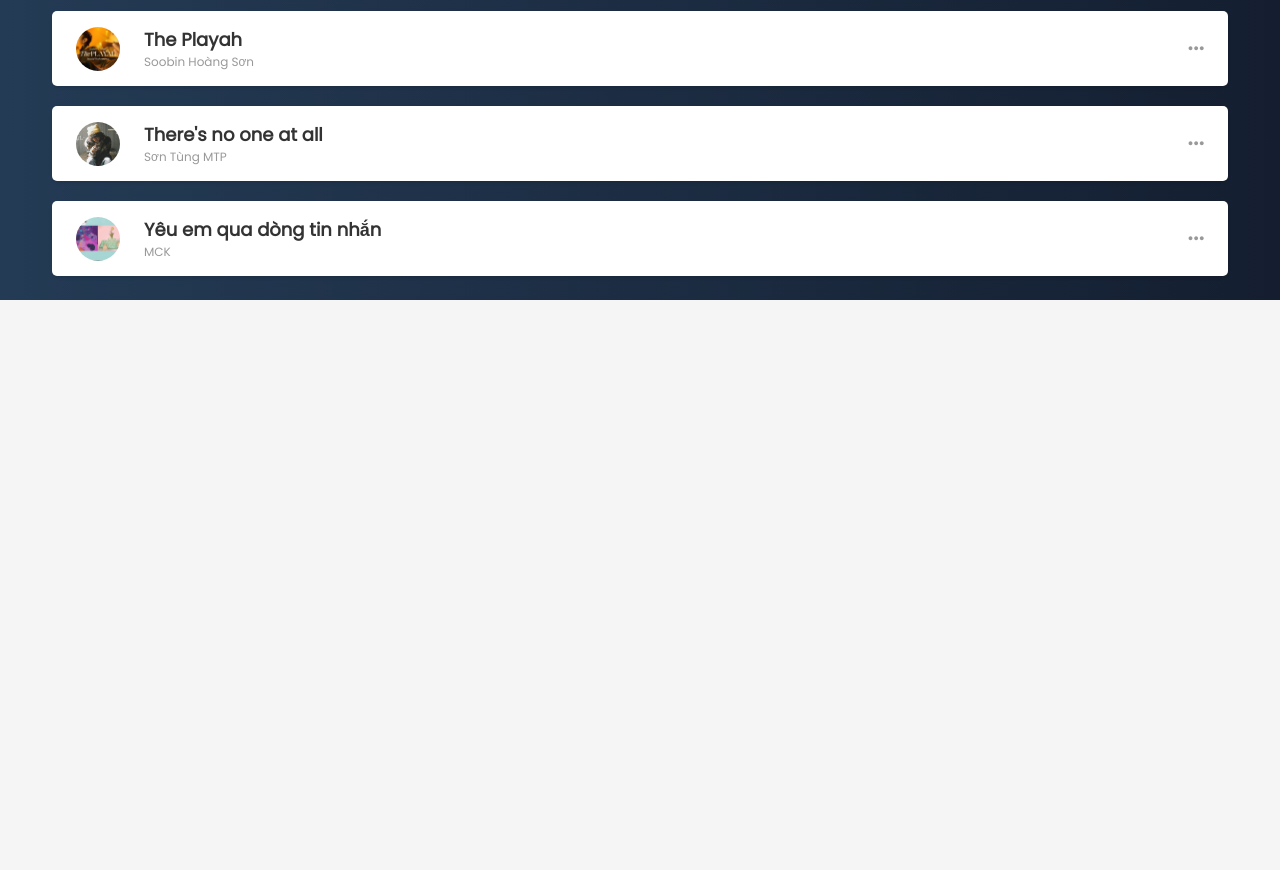
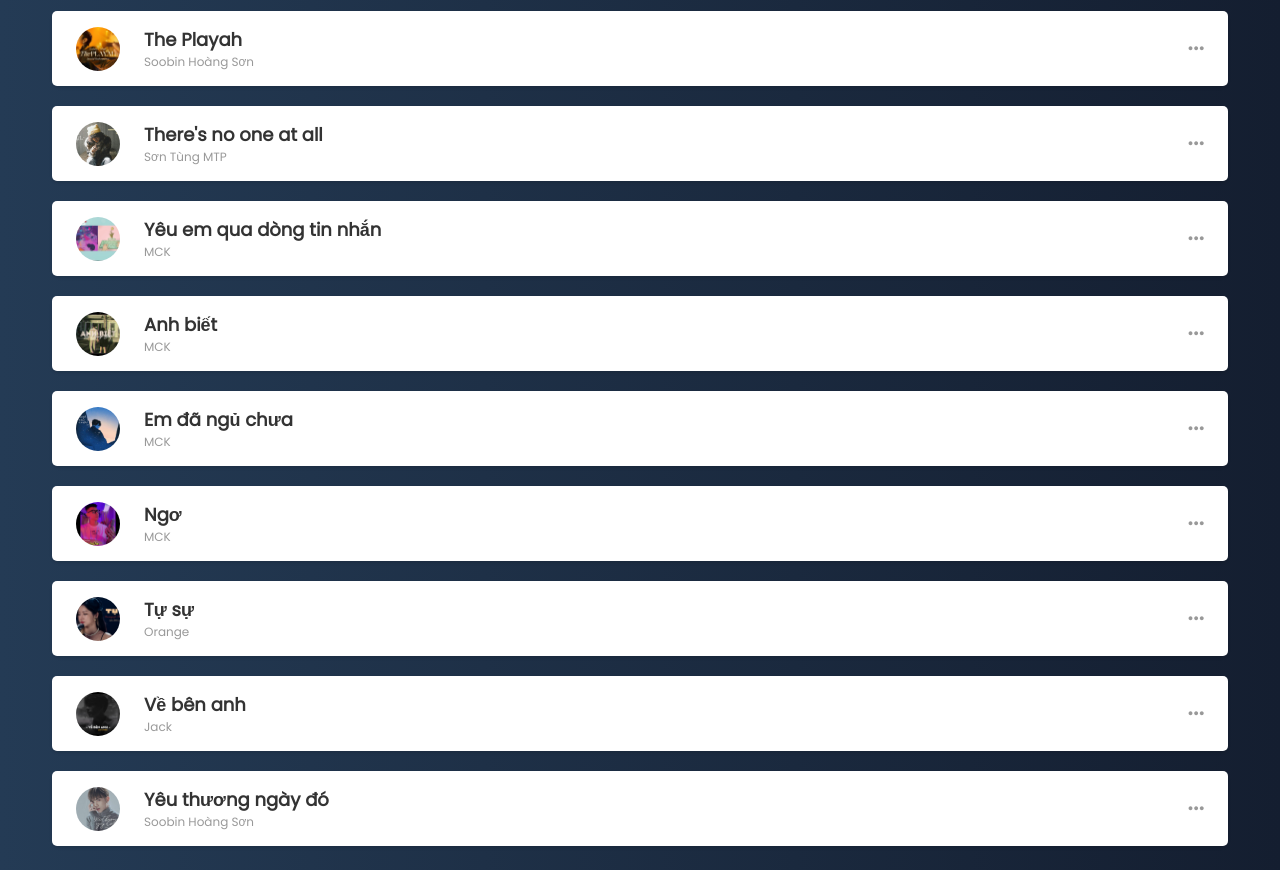
Before and after one commit to NguyenHuuVanh/Music-App, a plain HTML site: page index.html in a window 1280 px wide. Shown: the part 1134-2004 px from the top of the page. Before the commit the page ends 1434 px from the top, so only its background shows below. Drawn offline with Linux system fonts and the light colour scheme.

Commit message:
upload files

```diff
--- a/asset/style.css
+++ b/asset/style.css
@@ -168,6 +168,7 @@ header h2 {
 }
 
 .song:active {
+    /* background-color: #ee4a75; */
     opacity: 0.4;
 }
 
--- a/main.js
+++ b/main.js
@@ -24,6 +24,8 @@ var song = $(".song");
 const app = {
     isRandom: false,
     isRepeat: false,
+    isPlaying: false,
+    isPressSpace: false,
     config: JSON.parse(localStorage.getItem(PLAYER_STORAGE_KEY)) || {},
     currentIndex: 0,
     songs: [{
@@ -76,6 +78,36 @@ const app = {
         singer: "MCK",
         path: "./asset/audio/Yêu em qua dòng tin nhắniêu iem qua dòng tin nhắn  Ngơ ft Nân Lyrics Video.mp3",
         image: "./asset/img/Yêu em qua dòng tin nhắn.jpg",
+    }, {
+        name: "Anh biết",
+        singer: "MCK",
+        path: "./asset/audio/Anh biết  Ngơ Video Lyrics.mp3",
+        image: "./asset/img/Anh biết.jpg",
+    }, {
+        name: "Em đã ngủ chưa",
+        singer: "MCK",
+        path: "./asset/audio/Em Đã Ngủ Chưa  Ngơ  Lyrics Video.mp3",
+        image: "./asset/img/Em đã ngủ chưa.jpg",
+    }, {
+        name: "Ngơ",
+        singer: "MCK",
+        path: "./asset/audio/Ngơ  MCK  Ngày mai anh viết cho em hôm nay một bản tình ca   MCK indie.mp3",
+        image: "./asset/img/Ngơ.jpg",
+    }, {
+        name: "Tự sự",
+        singer: "Orange",
+        path: "./asset/audio/Orange  Tự Sự ft Thuận Nguyễn  Qua Bển Làm Chi OST  Phim đang chiếu tại rạp.mp3",
+        image: "./asset/img/Tự sự.jpg",
+    }, {
+        name: "Về bên anh",
+        singer: "Jack",
+        path: "./asset/audio/Về Bên AnhLofi Ver Jack x Mihle  Lyric Video.mp3",
+        image: "./asset/img/Về bên anh.jpg",
+    }, {
+        name: "Yêu thương ngày đó",
+        singer: "Soobin Hoàng Sơn",
+        path: "./asset/audio/Yêu Thương Ngày Đó  Soobin Hoàng Sơn.mp3",
+        image: "./asset/img/Yêu thương ngày đó.jpg",
     }, ],
 
     // lưu các setting vào localStorage
@@ -240,6 +272,19 @@ const app = {
 
             thumb.classList.add("animation");
         };
+
+        // xử lý khi ấN phím arrow, space
+        document.addEventListener("keydown", (e) => {
+            if (e.code === "Space") {
+                playBtn.click();
+            }
+            if (e.code === "ArrowRight") {
+                btnNext.click();
+            }
+            if (e.code === "ArrowLeft") {
+                btnPrev.click();
+            }
+        });
     },
     // hiển thị bài hát hiển tại
     loadCurrentSong: function() {
```
Also changed, not shown: index.html (+2 -0 lines), asset/img/Anh biết.jpg (added), asset/img/Em đã ngủ chưa.jpg (added), asset/img/Ngơ.jpg (added), asset/img/Tự sự.jpg (added), asset/img/Về bên anh.jpg (added), asset/img/Yêu thương ngày đó.jpg (added), 6 other files.
